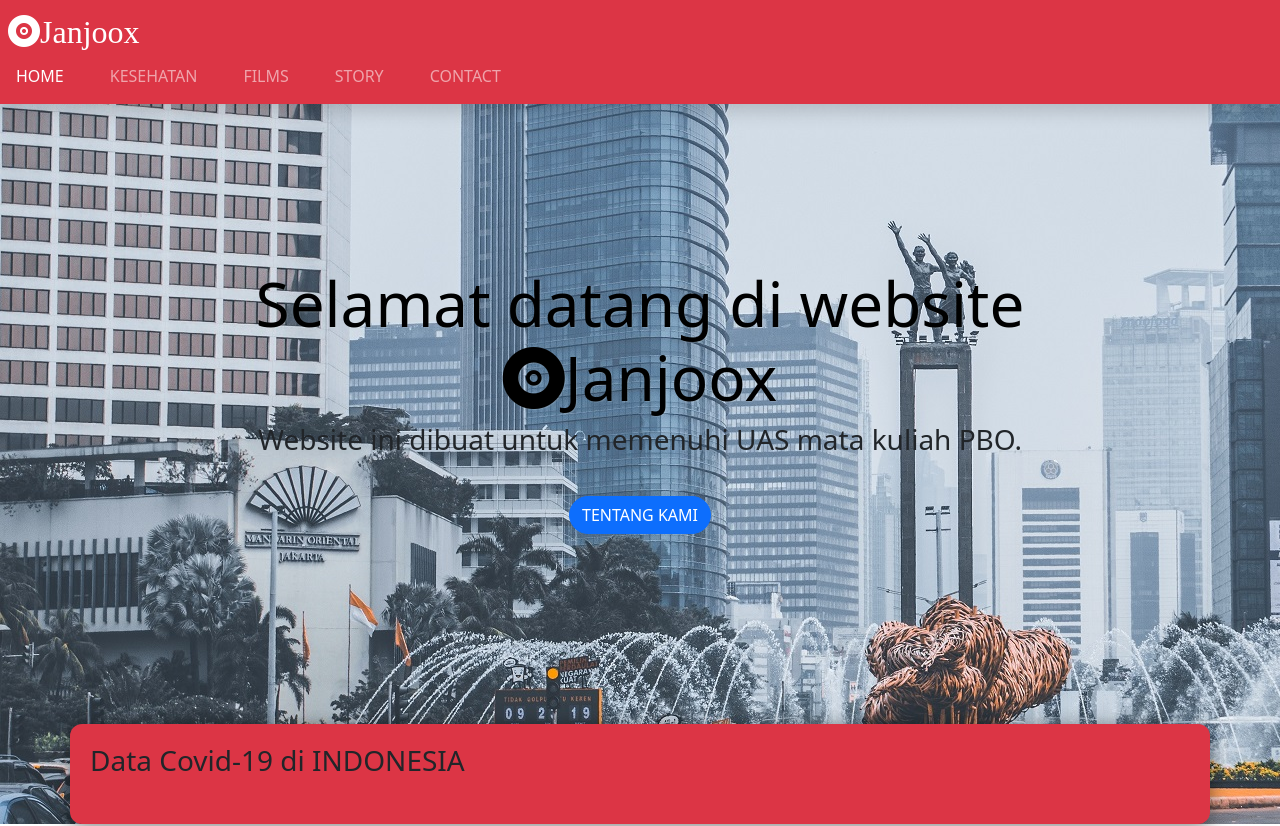
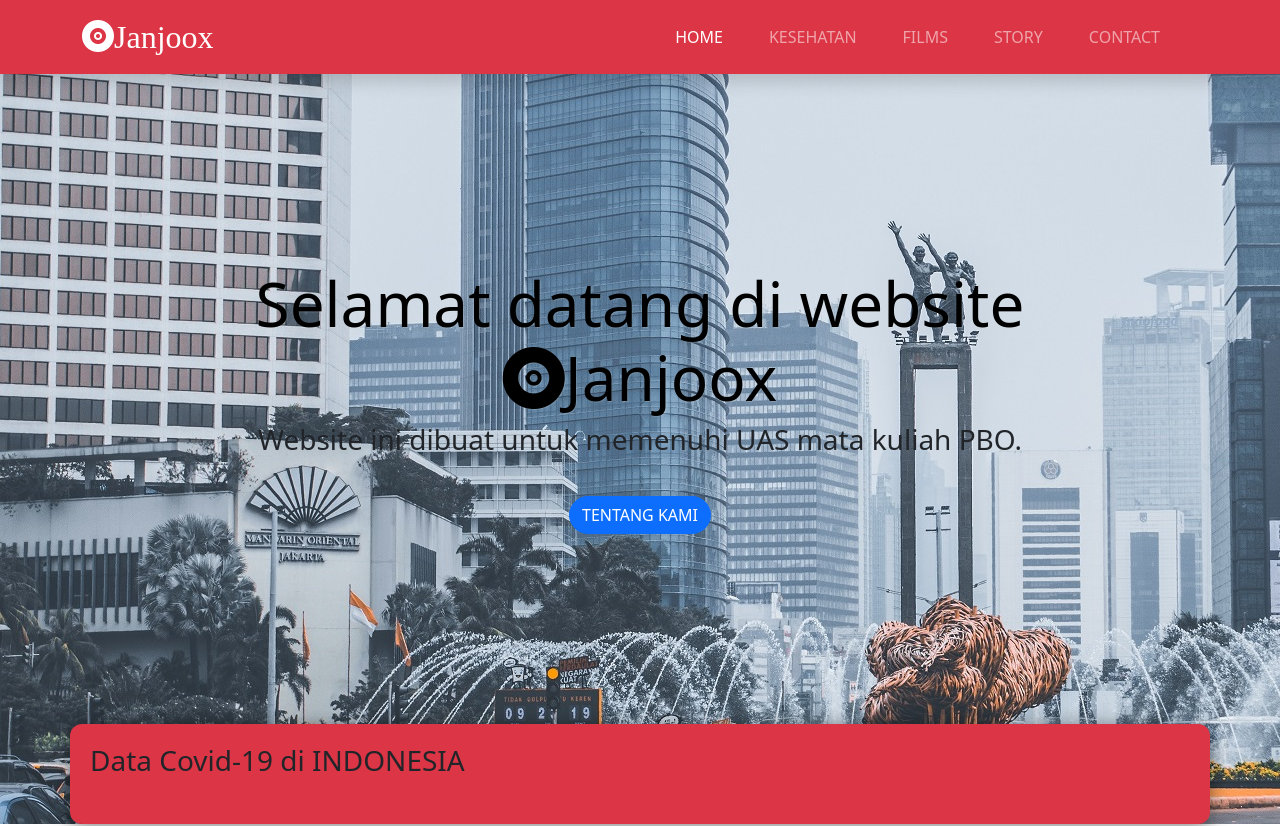
Before and after one commit to rafiqchasnanhabibi/janjoox, a plain HTML site: page index.html in a window 1280 px wide. Shown: the top 826 px of the page. Drawn offline with nearby package versions, Linux system fonts and the light colour scheme; no server answers; a web font is replaced by a local one.

Commit message:
Update index.html

```diff
--- a/index.html
+++ b/index.html
@@ -24,7 +24,7 @@
 <body id="home">
   <!-- Navbar -->
   <nav class="navbar navbar-expand-lg navbar-dark bg-danger shadow p-2 fixed-top">
-    <div class="containero">
+    <div class="container">
       <a class="navbar-brand" href="#home"><i class="bi bi-vinyl-fill"></i>Janjoox</a>
       <button class="navbar-toggler" type="button" data-bs-toggle="collapse" data-bs-target="#navbarNav"
         aria-controls="navbarNav" aria-expanded="false" aria-label="Toggle navigation">
```
